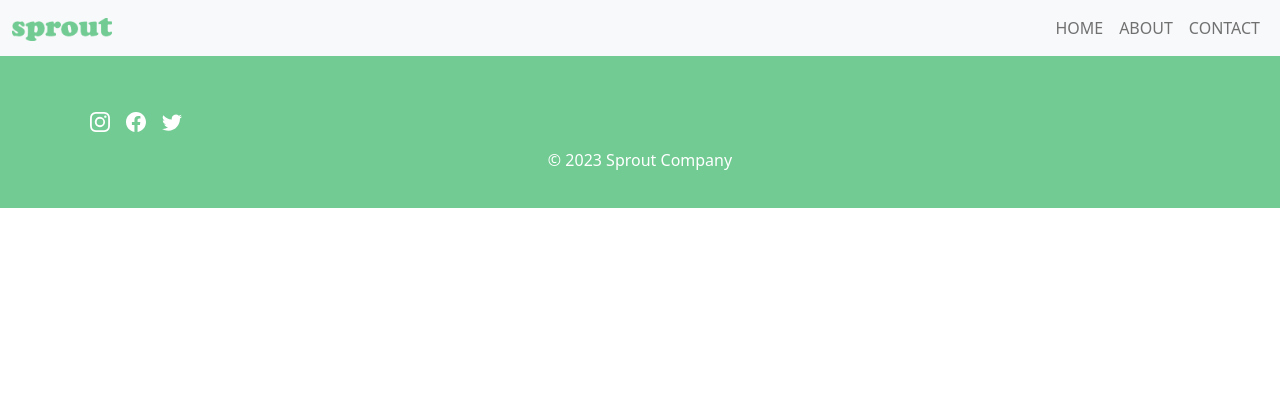
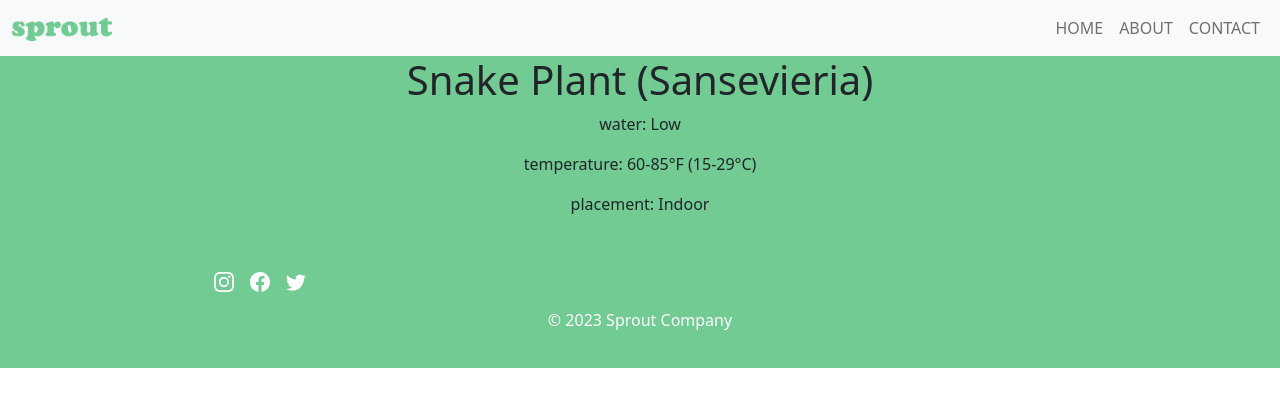
Before and after one commit to nevgh/sprout, a React (Create React App) app: page /plantdetails/1 in a window 1280 px wide. Shown: the top 406 px of the page. Built offline with nearby package versions, Linux system fonts and the light colour scheme.

Commit message:
added useparam to plantsearch

```diff
--- a/src/App.js
+++ b/src/App.js
@@ -5,7 +5,7 @@ import Footer from "./components/Footer";
 import Home from "./pages/Home";
 import About from "./pages/About";
 import Contact from "./pages/Contact";
-import SearchResult from "./components/SearchResult";
+import PlantDetails from "./components/PlantDetails";
 
 function App() {
   return (
@@ -15,7 +15,7 @@ function App() {
         <Route path="/" element={<Home />} />
         <Route path="/about" element={<About />} />
         <Route path="/contact" element={<Contact />} />
-        <Route path="/searchResult" element={<SearchResult />} />
+        <Route path="/plantdetails/:plantId" element={<PlantDetails />} />
       </Routes>
 
       <Footer />
--- a/src/components/Footer.js
+++ b/src/components/Footer.js
@@ -6,7 +6,7 @@ const Footer = () => {
     <footer className="footer">
       <Container>
         <Row>
-          <Col xs="6" sm="3" className="text-start">
+          <Col xs={{ size: 4, offset: 1 }} sm="2">
             <a
               href="https://www.instagram.com/"
               target="_blank"
--- /dev/null
+++ b/src/components/PlantDetails.js
@@ -0,0 +1,18 @@
+import { useParams } from "react-router-dom";
+import { Plants } from "../Plants";
+
+const PlantDetails = () => {
+  const { plantId } = useParams();
+
+  const plant = Plants.find((plant) => plant.Id === parseInt(plantId));
+  return (
+    <div>
+      <h1>{plant.nameOfPlant}</h1>
+      <p> water: {plant.water}</p>
+      <p>temperature: {plant.temperature}</p>
+      <p>placement: {plant.indoorOutdoor}</p>
+    </div>
+  );
+};
+
+export default PlantDetails;
--- a/src/components/PlantSearch.js
+++ b/src/components/PlantSearch.js
@@ -1,5 +1,6 @@
 import { useState } from "react";
 import { Plants } from "../../src/Plants";
+import { Link } from "react-router-dom";
 
 const PlantSearch = () => {
   const [searchedPlant, setSearchedPlant] = useState("");
@@ -16,7 +17,7 @@ const PlantSearch = () => {
     setFilteredPlants(newFilteredPlants);
   };
 
-  const handleClearAll = () => {
+  const handlesClearAll = () => {
     setSearchedPlant("");
     setFilteredPlants([]);
   };
@@ -50,7 +51,7 @@ const PlantSearch = () => {
         </button>
 
         <button
-          onClick={handleClearAll}
+          onClick={handlesClearAll}
           id="clearBtn"
           className="col col-2 btn btn-light ms-1"
         >
@@ -61,6 +62,11 @@ const PlantSearch = () => {
         {filteredPlants.map((plant) => (
           <ul>
             <li key={plant.id}>{plant.nameOfPlant}</li>
+            <Link to={`/plantdetails/${plant.Id}`}>
+              <button className="col col-2 btn btn-light ms-1">
+                More Info
+              </button>
+            </Link>
           </ul>
         ))}
       </div>
--- a/src/components/SearchResult.js
+++ /dev/null
@@ -1,5 +0,0 @@
-const SearchResult = () => {
-  return <div>SearchResult</div>;
-};
-
-export default SearchResult;
```
